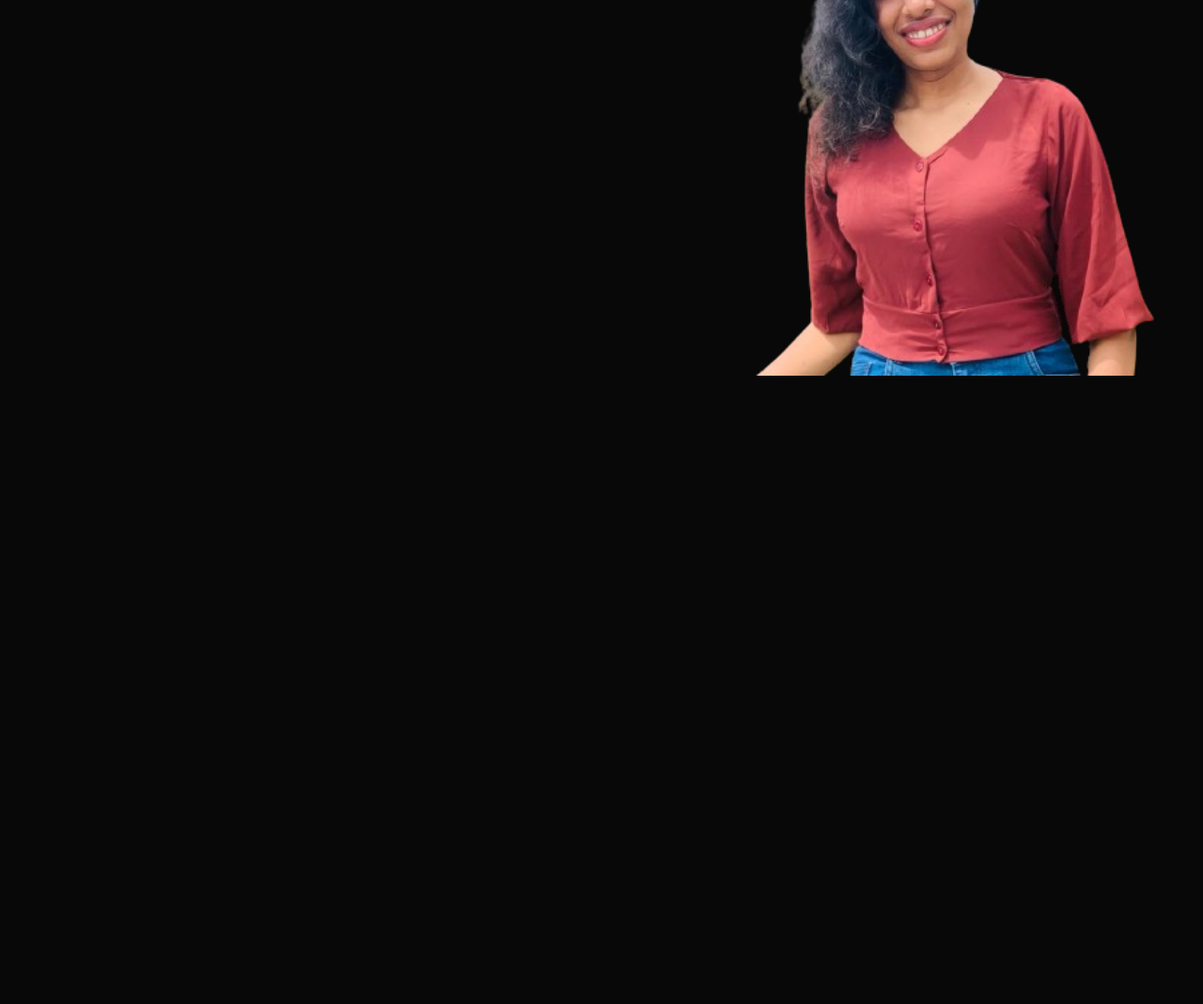
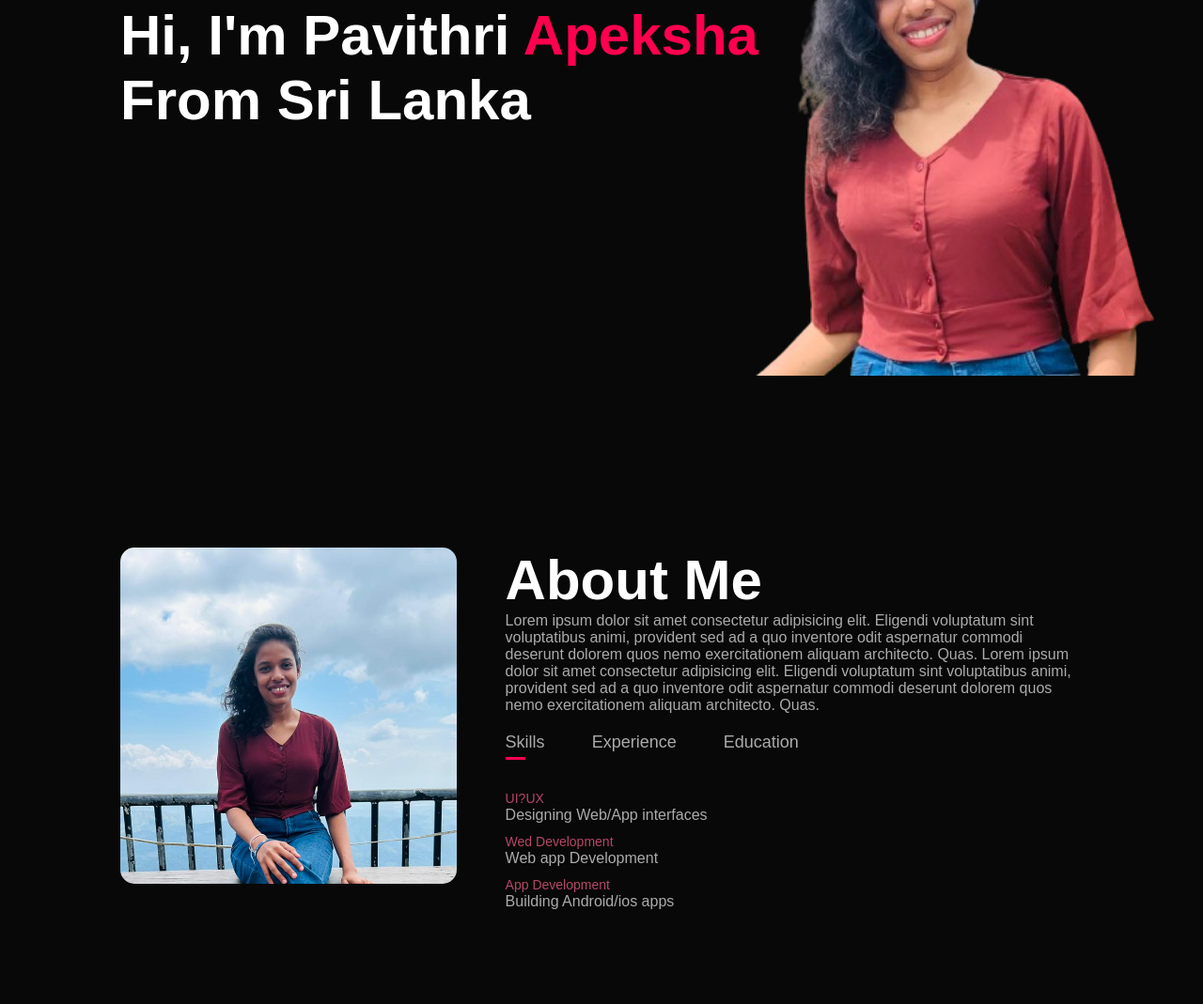
Before and after one commit to Apeksha-P/Portfolio, a plain HTML site: page index.html in a window 1280 px wide. Shown: the part 307-1376 px from the top of the page at 94% size. Before the commit the page ends 800 px from the top, so only its background shows below. Drawn offline with Linux system fonts and the light colour scheme.

Commit message:
Add details about me

```diff
--- a/index.html
+++ b/index.html
@@ -19,7 +19,73 @@
                     <li><a href="#">Contact</a></li>
                 </ul>
             </nav>
+            <div class="header-text">
+                <p>UI/UX Designer</p>
+                <h1>Hi, I'm Pavithri <span>Apeksha</span> <br>From Sri Lanka</h1>
+            </div>
         </div>
     </div>
+    <!------------------About----------------------->
+    <div id="about">
+        <div class="container">
+            <div class="row">
+                <div class="about-col-1">
+                    <img src="images/user.png" alt="">
+                </div>
+                <div class="about-col-2">
+                    <h1 class="sud-title">About Me</h1>
+                    <p> Lorem ipsum dolor sit amet consectetur adipisicing elit.
+                        Eligendi voluptatum sint voluptatibus animi, provident sed
+                        ad a quo inventore odit aspernatur commodi deserunt dolorem
+                        quos nemo exercitationem aliquam architecto. Quas.
+                        Lorem ipsum dolor sit amet consectetur adipisicing elit.
+                        Eligendi voluptatum sint voluptatibus animi, provident sed
+                        ad a quo inventore odit aspernatur commodi deserunt dolorem
+                        quos nemo exercitationem aliquam architecto. Quas.</p>
+
+                    <div class="tab-title">
+                        <p class="tab-links active-link" onclick="opentab('skills')">Skills</p>
+                        <p class="tab-links" onclick="opentab('experience')">Experience</p>
+                        <p class="tab-links" onclick="opentab('education')">Education</p>
+                    </div>
+                    <div class="tab-contents active-tab" id="skills">
+                        <ul>
+                            <li><span>UI?UX</span><br>Designing Web/App interfaces</li>
+                            <li><span>Wed Development</span><br>Web app Development</li>
+                            <li><span>App Development</span><br>Building Android/ios apps</li>
+                        </ul>
+                    </div>
+                    <div class="tab-contents" id="experience">
+                        <ul>
+                            <li><span>2021 - Current</span><br>UI/UX Design Training</li>
+                            <li><span>2019 - 2021</span><br>Training at</li>
+                            <li><span>2017 - 2019</span><br>Building Android/ios apps</li>
+                        </ul>
+                    </div>
+                    <div class="tab-contents" id="education">
+                        <ul>
+                            <li><span>2016</span><br>Designing Web/App interfaces</li>
+                            <li><span>2016</span><br>Web app Development</li>
+                            <li><span>2020</span><br>Building Android/ios apps</li>
+                        </ul>
+                    </div>
+                </div>
+            </div>
+        </div>
+    </div>
+    <script>
+        var tablinks = document.getElementsByClassName("tab-links");
+        var tabcontents = document.getElementsByClassName("tab-contents");
+        function opentab(tabname){
+            for(tablink of tablinks){
+                tablink.classList.remove("active-link");
+            }
+            for(tabcontent of tabcontents){
+                tabcontent.classList.remove("active-tab");
+            }
+            event.currentTarget.classList.add("active-link");
+            document.getElementById(tabname).classList.add("active-tab");
+        }
+    </script>
 </body>
 </html>
--- a/styles.css
+++ b/styles.css
@@ -52,3 +52,77 @@ nav ul li a::after{
 nav ul li a:hover::after{
     width: 100%;
 }
+.header-text{
+    margin-top: 20%;
+    font-size: 30px;
+}
+.header-text h1{
+    font-size: 60px;
+    margin-top: 20px;
+}
+.header-text h1 span{
+    color: #ff004f;
+}
+/*-------------------About ------------------*/
+#about{
+    padding: 80px 0;
+    color: #ababab;
+}
+.row{
+    display: flex;
+    justify-content: space-between;
+    flex-wrap: wrap;
+}
+.about-col-1{
+    flex-basis: 35%;
+}
+.about-col-1 img{
+    width: 100%;
+    border-radius: 15px;
+}
+.about-col-2{
+    flex-basis: 60%;
+}
+.sud-title{
+    font-size: 60px;
+    font-weight: 600;
+    color: #ffffff;
+}
+.tab-title{
+    display: flex;
+    margin: 20px 0 40px;
+}
+.tab-links{
+    margin-right: 50px;
+    font-size: 18px;
+    font-weight: 500;
+    cursor: pointer;
+    position: relative;
+}
+.tab-links::after{
+    content: '';
+    width: 0;
+    height: 3px;
+    background: #ff004f;
+    position: absolute;
+    left: 0;
+    bottom: -8px;
+    transition: 0.5s;
+}
+.tab-links.active-link::after{
+    width: 50%;
+}
+.tab-contents ul li{
+    list-style: none;
+    margin: 10px 0;
+}
+.tab-contents ul li span{
+    color: #b54769;
+    font-size: 14px;
+}
+.tab-contents{
+    display: none;
+}
+.tab-contents.active-tab{
+    display: block;
+}
```
Also changed, not shown: images/user.png (added).
